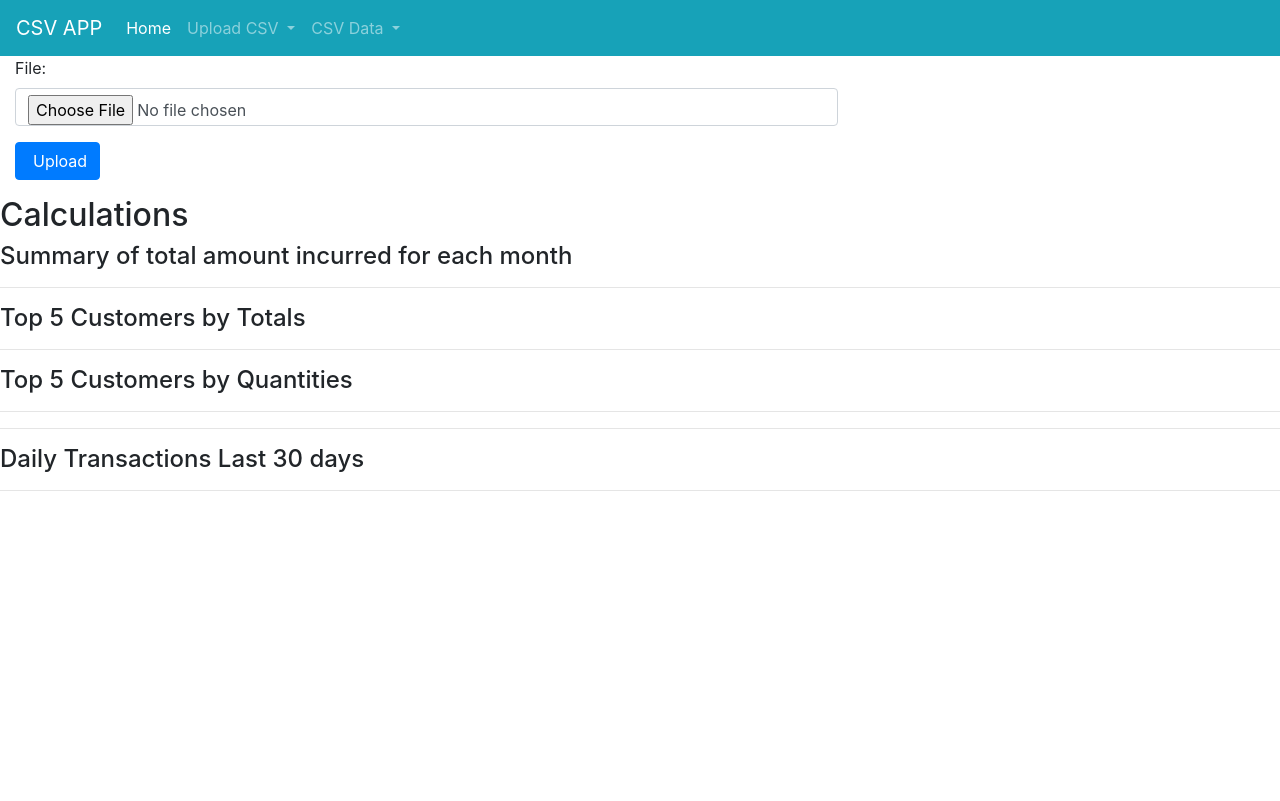
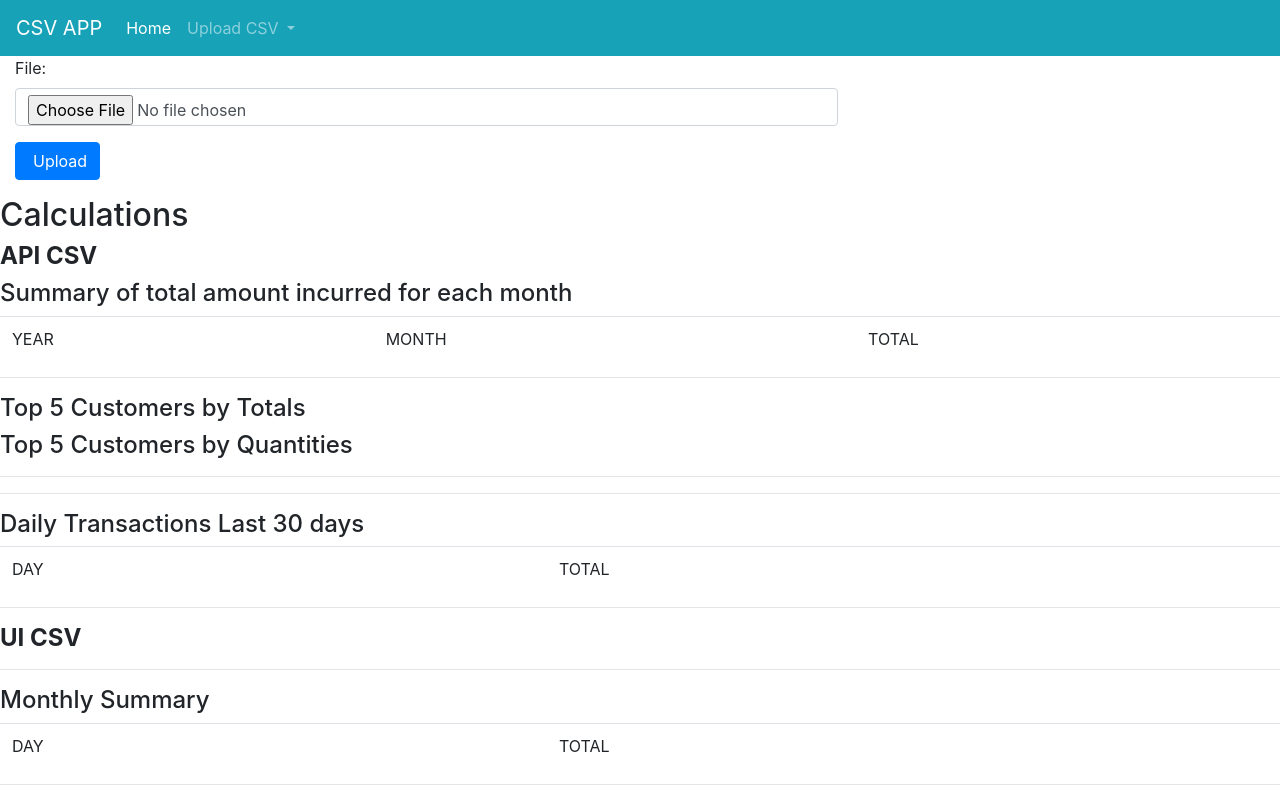
Before and after one commit to jameskomo/csv_api, a Django app: page / in a window 1280 px wide. Before the commit the page ends 491 px from the top, so only its background shows below. Run offline with Django 3.2, Linux system fonts and the light colour scheme; some libraries are stand-ins or nearby versions.

Commit message:
Context variables looped through in templates to render the various method objects

```diff
--- a/csv_app/templates/base.html
+++ b/csv_app/templates/base.html
@@ -40,17 +40,13 @@
             </a>
             <div class="dropdown-menu" aria-labelledby="navbarDropdown">
               <a class="dropdown-item" href="{% url 'csv-home'%}">UI Upload</a>
+
               <div class="dropdown-divider"></div>
               <a class="dropdown-item" href="{% url 'api-upload'%}" target="_blank">API Upload</a>
             </div>
           </li>
 
-          <!-- CSV Data -->
-          <li class="nav-item dropdown">
-            <a class="nav-link dropdown-toggle" href="{% url 'csv-data'%}" id="navbarDropdown" role="button" data-toggle="dropdown" aria-haspopup="true" aria-expanded="false">
-              CSV Data
-            </a>
-          </li>
+        </ul>
 
         </nav>
         <!-- UPLOAD FORM -->
@@ -73,45 +69,90 @@
 
     <!-- Navbar end -->
 
-
         <!-- API Calculations -->
     <h2>Calculations</h2>
+    <h4><b>API CSV</b> </h4>
 
     <h4>Summary of total amount incurred for each month</h4>
-{% for monthly in monthly_totals%}
 
-{{monthly}}
+    <table class="table table-striped" >
+      <thead>
+      <td>YEAR</td>
+      <td>MONTH</td>
+      <td>TOTAL</td>
+      </thead>
 
+      {% for monthly in monthly_totals %}
+      <tr>
+          <td>{{monthly.year.year }}</td>
+          <td>{{monthly.year.month}}</td>
+          <td>{{monthly.total}}</td>
+
+      </tr>
       {% endfor %}
+  </table>
 
     <hr>
     <h4>Top 5 Customers by Totals</h4>
-{% for customer in top_five_customers%}
+
+
+      {% for customer in top_five_customers %}
 
           {{customer}}
 
       {% endfor %}
-
-<hr>
    <h4>Top 5 Customers by Quantities</h4>
     {% for quantity in top_customers_quantity%}
 
-{{customer}}
+    {{quantity}}
 
     {% endfor %}
 
     <hr>
     <hr>
     <h4>Daily Transactions Last 30 days</h4>
-{% for transaction in  total_daily_invoice%}
+    <table class="table table-striped" >
+      <thead>
+      <td>DAY</td>
+      <td>TOTAL</td>
+      </thead>
 
-{{transaction}}
+      {% for invoice in total_daily_invoice %}
+      <tr>
+          <td>{{invoice.day }}</td>
+          <td>{{invoice.total}}</td>
 
+
+      </tr>
       {% endfor %}
+  </table>
+
+    <hr>
+
+    <h4><b>UI CSV</b> </h4>
+    <hr>
+    <h4>Monthly Summary</h4>
+    <table class="table table-striped" >
+      <thead>
+      <td>DAY</td>
+      <td>TOTAL</td>
+      </thead>
+
+      {% for month in total_daily_transaction_ui %}
+      <tr>
+          <td>{{month.day }}</td>
+          <td>{{month.total}}</td>
+
+      </tr>
+      {% endfor %}
+  </table>
 
     <hr>
 
         <!-- Calculations End -->
+
+
+
 
         {% if messages %}
     <div>
@@ -125,6 +166,16 @@
     </div>
     {% endif %}
 
+    <!-- CSV Data Render -->
+
+
+
+
+
+
+
+    <!-- End CSV Data -->
+
     {% block content %}
     {% endblock %}
     {% endblock %}
--- a/csv_app/views.py
+++ b/csv_app/views.py
@@ -5,6 +5,9 @@
 from rest_framework.response import Response
 from rest_framework import status
 import csv, io
+
+# Pandas
+import pandas as pd
 
 # Calculate transactions from date
 import datetime as dt
@@ -29,6 +32,7 @@
     # if not GET, then proceed
     try:
         csv_file = request.FILES["csv_file"]
+
         if not csv_file.name.endswith('.csv'):
             messages.error(request, 'File is not CSV type')
             return HttpResponseRedirect(reverse("csv_app:upload_csv"))
@@ -81,14 +85,15 @@
     # Data for A line graph showing all transactions that took place 30days from a given date (using today's date for demo)
     now = datetime.now()
     dt_t = now - dt.timedelta(30)#Delta imported above
-    total_daily_transaction=Invoice.objects.filter(invoiceDate__gte=dt_t, invoiceDate__lte=now).annotate(day=TruncDay('invoiceDate')).values('day').annotate(total=Sum(F('quantity')*F('unitAmount'))).values('day','total')
+    total_daily_transaction_ui=Invoice.objects.filter(invoiceDate__gte=dt_t, invoiceDate__lte=now).annotate(day=TruncDay('invoiceDate')).values('day').annotate(total=Sum(F('quantity')*F('unitAmount'))).values('day','total')
 
-    print(type(total_daily_transaction))
+    # print(total_daily_transaction)
 
     context={
         'monthly_totals_ui': monthly_totals_ui,
         'top_five_customers_ui': top_five_customers_ui,
-        'total_daily_transaction_ui': total_daily_transaction_ui
+        'total_daily_transaction_ui': total_daily_transaction_ui,
+
     }
 
 
@@ -135,15 +140,12 @@
                         print(e)
             i = i + 1
 
-        # just for demo
-        invoices = Invoice.objects.all()
 
 
         # Calculating API Amounts
 
         # Returning a summary of total amount incurred for each month
         monthly_totals=Invoice.objects.annotate(month=TruncMonth('invoiceDate'), year=TruncYear("invoiceDate")).values('month', 'year').annotate(total=Sum(F('quantity')*F('unitAmount'))).values('month', 'year', 'total')
-
         # Returning the Top Five customers according Total amount (quantity * unitAmount) due for a given year
         top_five_customers=Invoice.objects.all().annotate(customer_total=Sum(F('quantity')*F('unitAmount'))).order_by('-customer_total').values_list('contactName', 'customer_total')[:5]
 
@@ -155,22 +157,11 @@
         dt_t = now - dt.timedelta(30)#Delta imported above
         total_daily_invoice=Invoice.objects.filter(invoiceDate__gte=dt_t, invoiceDate__lte=now).annotate(day=TruncDay('invoiceDate')).values('day').annotate(total=Sum(F('quantity')*F('unitAmount'))).values('day','total')
 
-        context={
-            'monthly_totals': monthly_totals,
-            'top_five_customers': top_five_customers,
-            'top_customers_quantity': top_customers_quantity,
-            'total_daily_invoice': total_daily_invoice
 
-        }
-        print(context)
-
-        return Response(status=status.HTTP_204_NO_CONTENT)
-        return render(request, 'base.html', context)
+        return render(request, 'base.html', {'monthly_totals': monthly_totals,'top_five_customers': top_five_customers, 'top_customers_quantity': top_customers_quantity,'total_daily_invoice': total_daily_invoice})
 
 
 def csv_data(request):
-    csvfile = request.FILES['csv_file']
-    data = pd.read_csv(csvfile.name)
-    data_html = data.to_html()
-    context = {'loaded_data': data_html}
-    return render(request, "csv_data.html", context)
+    invoices=Invoice.objects.all()
+    context={'invoices': invoices}
+    return render (request, 'csv_data.html', context)
```
Lines whose indentation alone changed are shown as unchanged.
